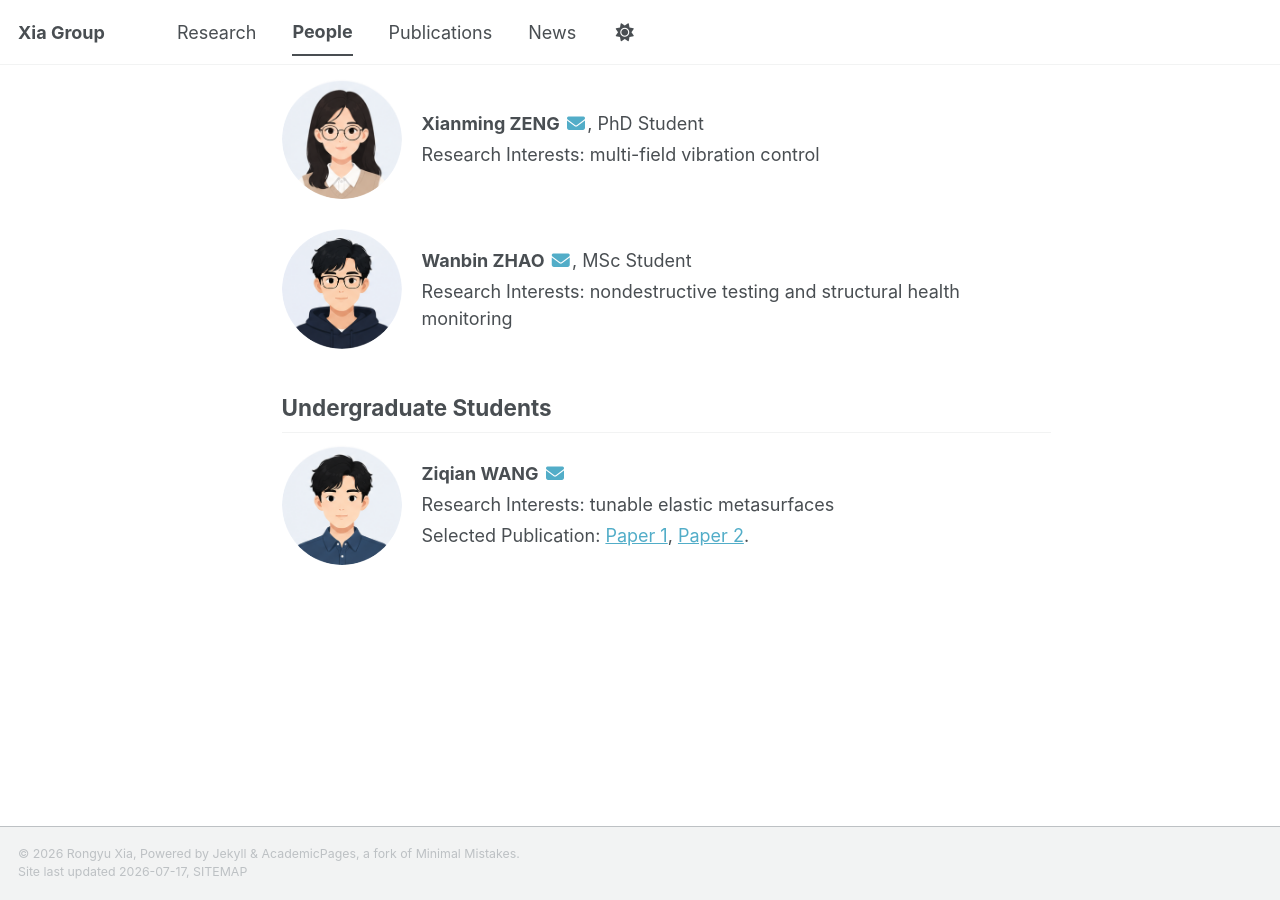
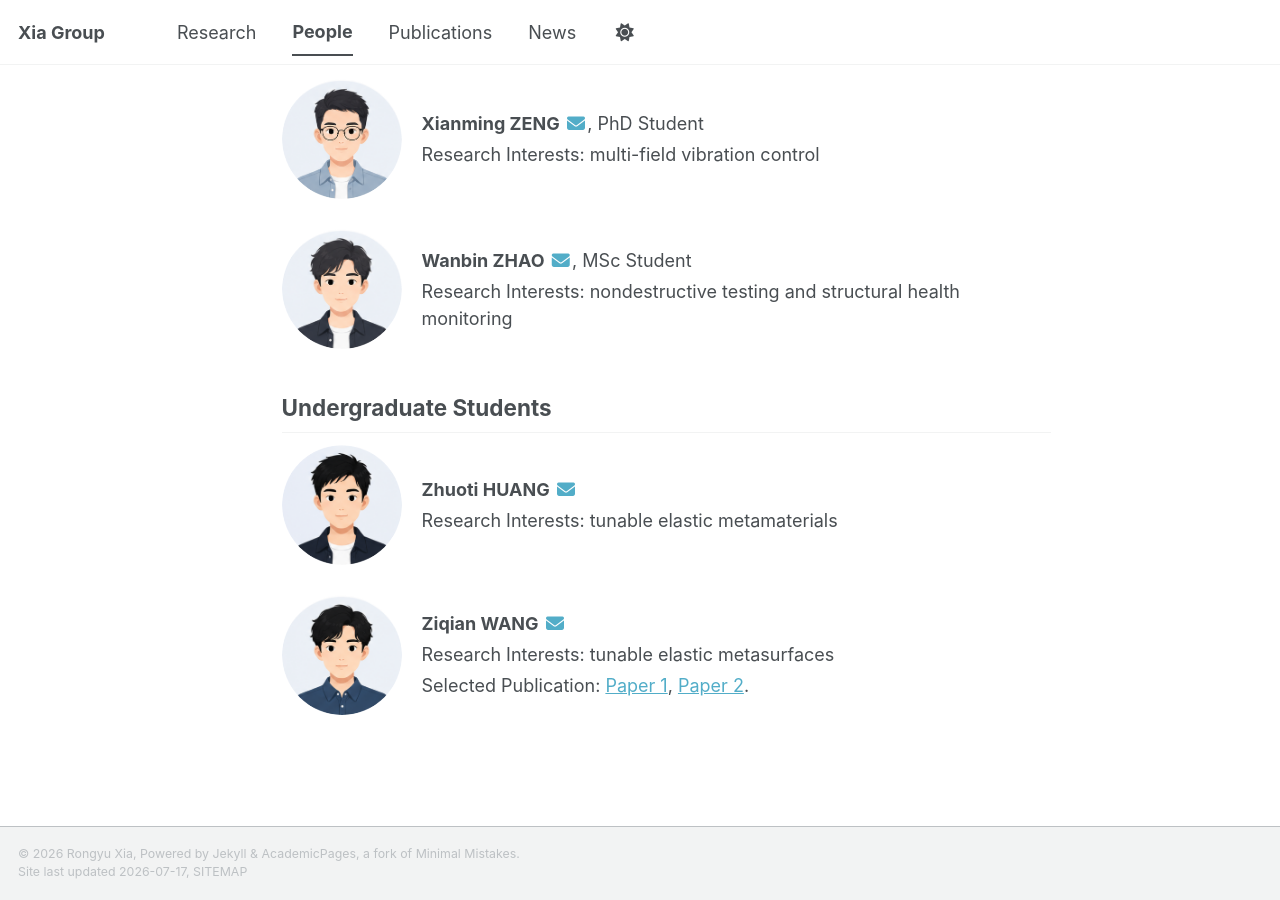
Before and after one commit to RongyuXia/rongyuxia.github.io, a Jekyll site: the page built from _pages/people.html, in a window 1280 px wide and 900 px high, scrolled down 833 px. Built offline with Jekyll 4.4.1, drawn with Linux system fonts in a browser that asks for light colours; a style sheet for code colours, icons or effects is not loaded.

Commit message:
Update people page

```diff
--- a/_pages/people.html
+++ b/_pages/people.html
@@ -59,7 +59,7 @@ classes: wide
 </div>
 
 <div style="display:flex; align-items:center; gap:20px; margin-bottom:30px;">
-  <img src="/images/people/student22.png"
+  <img src="/images/people/student12.png"
        style="
        width:120px;
        height:120px;
@@ -104,7 +104,7 @@ classes: wide
 </div>
 
 <div style="display:flex; align-items:center; gap:20px; margin-bottom:30px;">
-  <img src="/images/people/student33.png"
+  <img src="/images/people/student21.png"
        style="
        width:120px;
        height:120px;
@@ -125,7 +125,7 @@ classes: wide
 </div>
 
 <div style="display:flex; align-items:center; gap:20px; margin-bottom:30px;">
-  <img src="/images/people/student11.png"
+  <img src="/images/people/student22.png"
        style="
        width:120px;
        height:120px;
@@ -146,6 +146,28 @@ classes: wide
 </div>
 
 <h2>Undergraduate Students</h2>
+<div style="display:flex; align-items:center; gap:20px; margin-bottom:30px;">
+  <img src="/images/people/student14.png"
+       style="
+       width:120px;
+       height:120px;
+       object-fit:cover;
+       border-radius:50%;
+       flex-shrink:0;
+       ">
+  <div>
+    <p style="margin:4px 0;">
+      <strong>Zhuoti HUANG</strong>
+      <a href="mailto:wangzq75@mail2.sysu.edu.cn">
+        <i class="fas fa-fw fa-envelope"></i>
+      </a>
+    </p>
+    <p style="margin:4px 0;">
+      Research Interests:
+      tunable elastic metamaterials
+    </p>
+  </div>
+</div>
 
 <div style="display:flex; align-items:center; gap:20px; margin-bottom:30px;">
   <img src="/images/people/student24.png"
```
